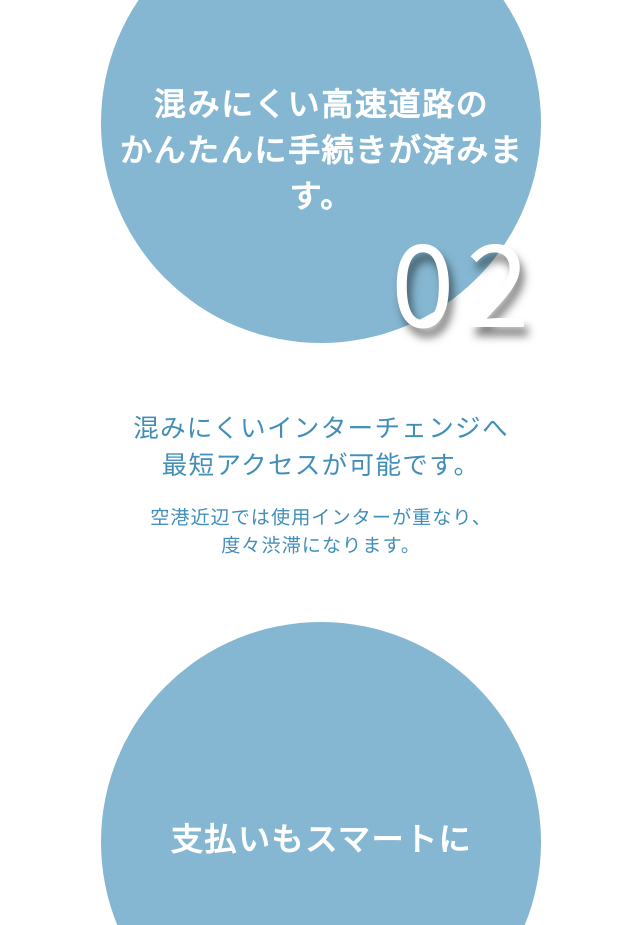
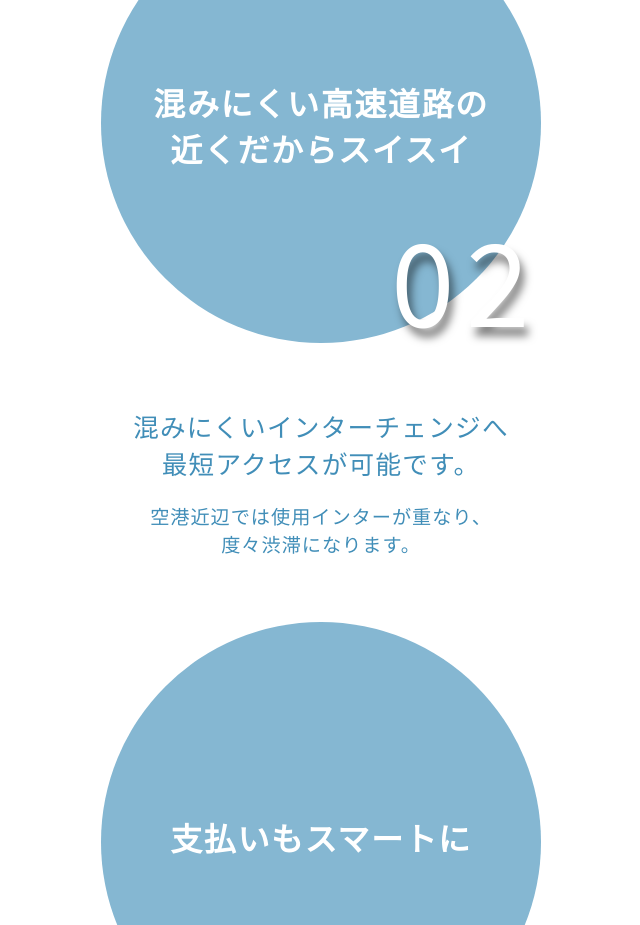
Before and after one commit to kentheboy/khufu-front-end, a Vue app: page / in a window 1280 px wide. Shown: the part 3080-4005 px from the top of the page, without its empty margins (319-959 px from the left). Built offline with nearby package versions, Linux system fonts and the light colour scheme.

Commit message:
fix wrog text notes

```diff
--- a/src/components/Home.vue
+++ b/src/components/Home.vue
@@ -213,7 +213,7 @@
                 <div class="ellipseInside-number">02</div>
                 <h1 class="ellipseInside-text">
                   <p class="p">{{ $t('home.located close to the highway') }}</p>
-                  <p class="p">{{ $t('home.The procedure is easy to complete') }}</p>
+                  <p class="p">{{ $t('home.which is less crowded, so its easy to get around') }}</p>
                 </h1>
               </div>
             </div>
--- a/src/i18n/cmn_hant.json
+++ b/src/i18n/cmn_hant.json
@@ -22,7 +22,7 @@
       "required documents are sent by e-mail": "透過電子郵件傳送所需文件。",
       "The procedure is easy to complete": "程序簡單易懂",
       "located close to the highway": "較不擁擠的高速公路",
-      "which is less crowded, so it's easy to get around": "這裏人少，交通方便",
+      "which is less crowded, so its easy to get around": "這裏人少，交通方便",
       "to uncrowded interchanges": "到不擁擠的交匯處",
       "shortest possible access": "最短存取時間",
       "The interchanges used in the vicinity of the airport overlap,": "在機場附近，使用間有重疊、",
--- a/src/i18n/en.json
+++ b/src/i18n/en.json
@@ -22,7 +22,7 @@
     "required documents are sent by e-mail": "required documents are sent by e-mail.",
     "The procedure is easy to complete": "The procedure is easy to complete.",
     "located close to the highway": "located close to the highway",
-    "which is less crowded, so it's easy to get around": "which is less crowded, so it's easy to get around.",
+    "which is less crowded, so its easy to get around": "which is less crowded, so it's easy to get around.",
     "to uncrowded interchanges": "to uncrowded interchanges.",
     "shortest possible access": "shortest possible access",
     "The interchanges used in the vicinity of the airport overlap,": "The interchanges used in the vicinity of the airport overlap,",
--- a/src/i18n/ja.json
+++ b/src/i18n/ja.json
@@ -22,7 +22,7 @@
     "required documents are sent by e-mail": "必要書類はメールにて送信。",
     "The procedure is easy to complete": "かんたんに手続きが済みます。",
     "located close to the highway": "混みにくい高速道路の",
-    "which is less crowded, so it's easy to get around": "近くだからスイスイ",
+    "which is less crowded, so its easy to get around": "近くだからスイスイ",
     "to uncrowded interchanges": "混みにくいインターチェンジへ",
     "shortest possible access": "最短アクセスが可能です。",
     "The interchanges used in the vicinity of the airport overlap,": "空港近辺では使用インターが重なり、",
--- a/src/i18n/ko.json
+++ b/src/i18n/ko.json
@@ -22,7 +22,7 @@
     "required documents are sent by e-mail": "필요 서류는 이메일로 발송.",
     "The procedure is easy to complete": "간편하게 수속을 할 수 있습니다.",
     "located close to the highway": "혼잡하지 않은 고속도로의",
-    "which is less crowded, so it's easy to get around": "가까워서 편하다",
+    "which is less crowded, so its easy to get around": "가까워서 편하다",
     "to uncrowded interchanges": "혼잡하지 않은 인터체인지로",
     "shortest possible access": "최단거리 접근이 가능합니다.",
     "The interchanges used in the vicinity of the airport overlap,": "공항 근처에서는 사용 인터가 겹친다,",
```
